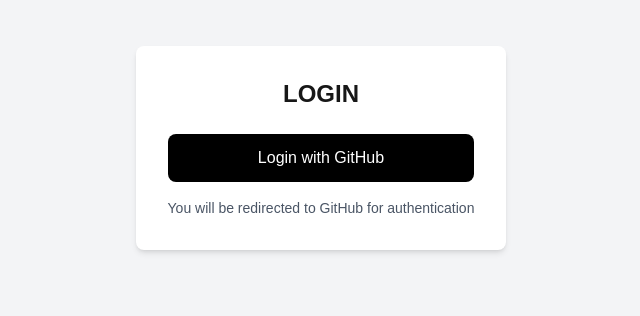
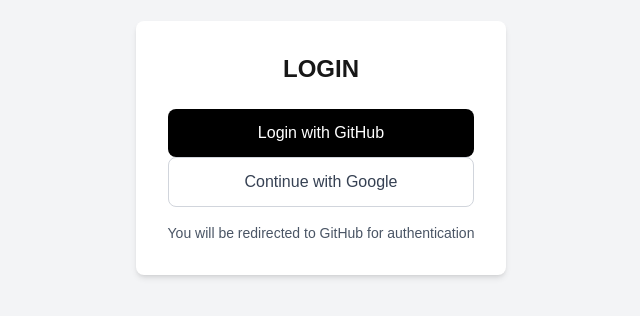
Before and after one commit to mmdrezakz/next-auth, a Next.js app: page /login in a window 1280 px wide. Shown: the part 252-568 px from the top of the page, without its empty margins (319-959 px from the left). Built offline with nearby package versions, Linux system fonts and the light colour scheme.

Commit message:
add Google O-Auth

```diff
--- a/app/api/auth/[...nextauth]/route.tsx
+++ b/app/api/auth/[...nextauth]/route.tsx
@@ -1,5 +1,6 @@
 import NextAuth from "next-auth";
 import GitHubProvider from "next-auth/providers/github";
+import GoogleProvider  from "next-auth/providers/google";
 
 // برای دیباگ - چک کن متغیرها لود شدن
 console.log("GITHUB_ID exists:", !!process.env.GITHUB_ID);
@@ -10,6 +11,10 @@
         GitHubProvider({
             clientId:process.env.GITHUB_ID as string,
             clientSecret:process.env.GITHUB_SECRET as string
+        }),
+        GoogleProvider({
+          clientId: process.env.GOOGLE_ID as string,
+          clientSecret: process.env.GOOGLE_SECRET as string,
         })
     ],
   pages: {
--- a/app/login/page.tsx
+++ b/app/login/page.tsx
@@ -29,6 +29,13 @@
           >
             {isLoading ? "Redirecting to GitHub..." : "Login with GitHub"}
           </button>
+                    <button
+            onClick={() => signIn("google")}
+            className="flex justify-center items-center gap-3 bg-white hover:bg-gray-50 py-3 border border-gray-300 rounded-lg w-full font-medium text-gray-700"
+          >
+
+            Continue with Google
+          </button>
         </form>
         <p className="mt-4 text-gray-600 text-sm text-center">
           You will be redirected to GitHub for authentication
```
